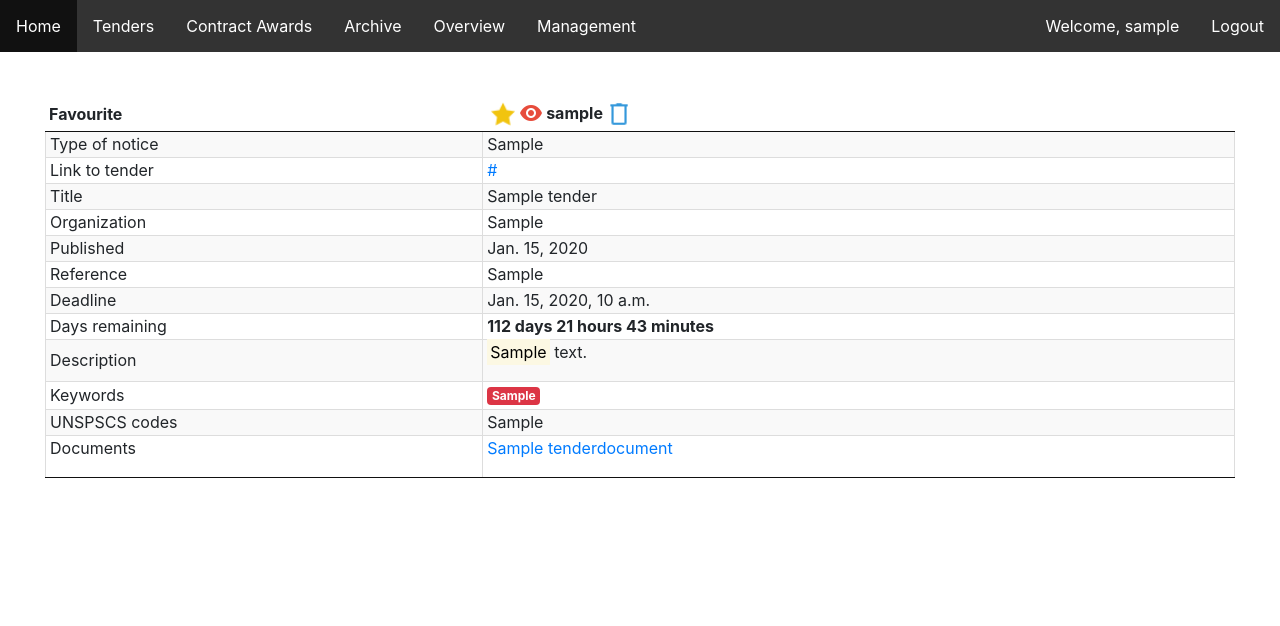
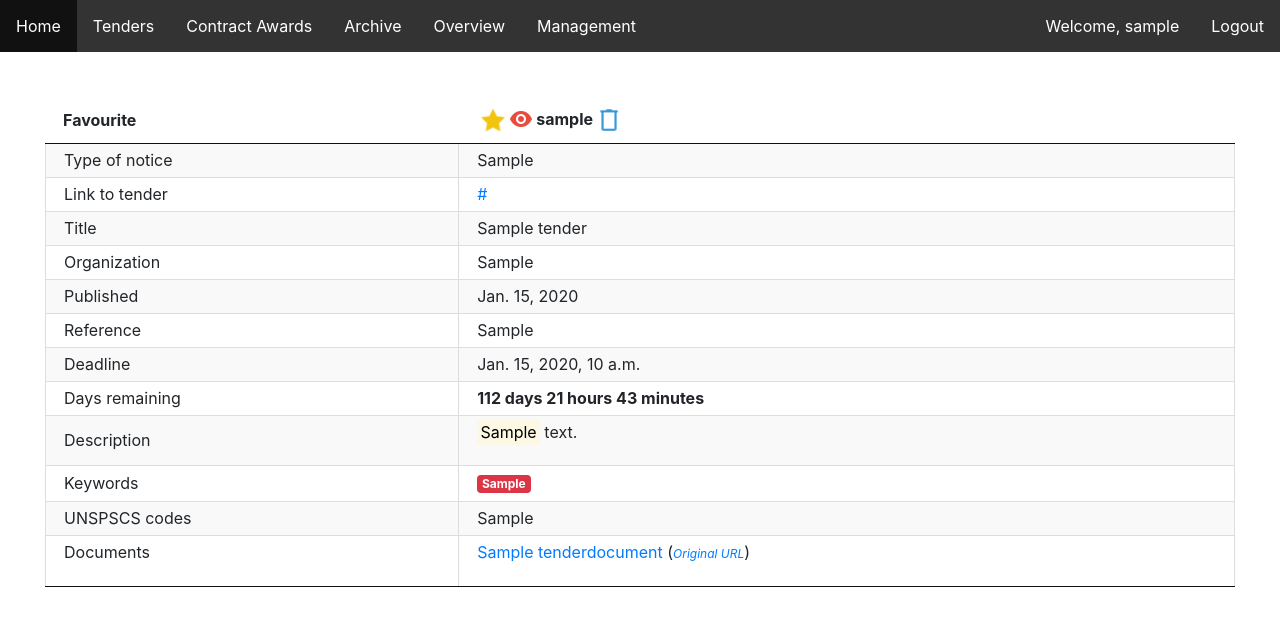
Before and after one commit to eaudeweb/scratch, a Django app: page /tenders/1/ in a window 1280 px wide. Shown: the top 626 px of the page. Run offline with Django 3.2, Linux system fonts and the light colour scheme; a user stored in the database is signed in; tables that the repository leaves empty hold one stand-in row (values such as "Sample post"); parts of the project's set-up code (start-up, migrations or seed data) failed here and were passed over; some libraries are stand-ins or nearby versions.

Commit message:
Add original link to ungm documents

```diff
--- a/app/static/css/search.css
+++ b/app/static/css/search.css
@@ -10,6 +10,7 @@
 .search-element {
   padding-top: 10px;
   margin-bottom: 15px;
+  border: 1px solid black;
 }
 
 .search-tender-title {
--- a/app/static/css/tenders_table.css
+++ b/app/static/css/tenders_table.css
@@ -2,9 +2,6 @@
   width: 300px;
   border-radius: 20px;
   border: 2px solid #D3D3D3;
-}
-.dataTables_filter input:focus, :active {
-  outline: 0;
 }
 
 .table {
@@ -21,6 +18,11 @@
 
 .table_detail {
   padding: 45px;
+}
+
+.original-link {
+  font-style: italic;
+  font-size: 12px;
 }
 
 .award_detail {
--- a/app/templates/detail_tender.html
+++ b/app/templates/detail_tender.html
@@ -5,8 +5,8 @@
 {% endblock %}
 {% block content %}
 <p id="usr_seen_by" hidden>{{ user.username }}</p>
-<div class = "table_detail" >
-  <table id="tender_detail_table"  class="cell-border display compact">
+<div class="table_detail" >
+  <table id="tender_detail_table" class="cell-border display">
     <thead>
       <th>Favourite</th>
       <th>
@@ -101,7 +101,7 @@
         <td class="description">Documents</td>
         <td>
           {% for doc in documents_set %}
-          <p><a href="{{ doc.document.url }}">{{ doc.name }}</a></p>
+          <p><a href="{{ doc.document.url }}">{{ doc.name }}</a> (<span class="original-link"><a href="{{ doc.download_url }}">Original URL</a></span>)</p>
           {% endfor %}
         </td>
       </tr>
--- a/app/templates/search_results.html
+++ b/app/templates/search_results.html
@@ -11,11 +11,11 @@
     </div>
     <div class="list-group search-list">
       {% for tender in tenders %}
-        <p class="list-group-item list-group-item-action search-element">
+        <div class="list-group-item list-group-item-action search-element">
           <a class="search-tender-title" href="{% url 'tender_detail_view' tender.id %}" >{{ tender.title }}</a>
           <br>
-          <a class="truncate-search">{{ tender.description}}</a>
-        </p>
+          <p class="truncate-search">{{ tender.description}}</p>
+        </div>
       {% endfor %}
     </div>
   {% endif %}
```
